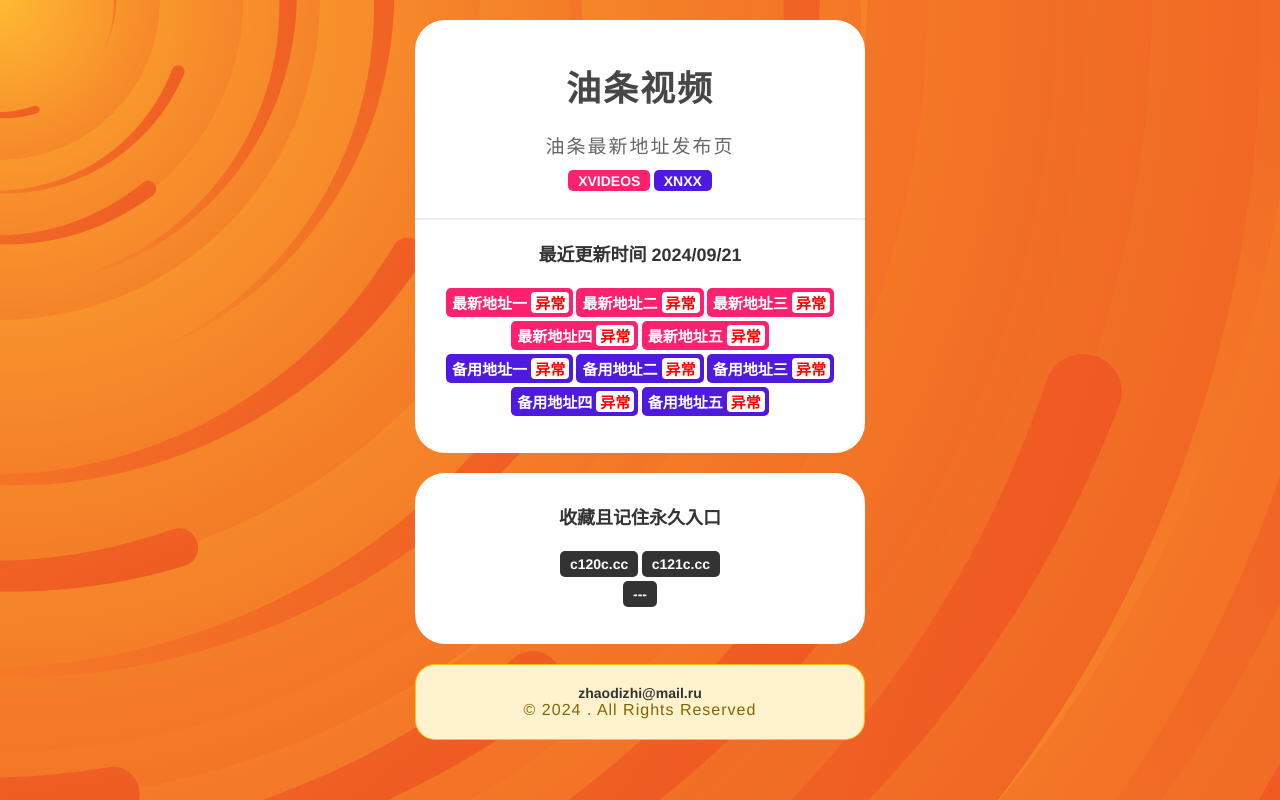
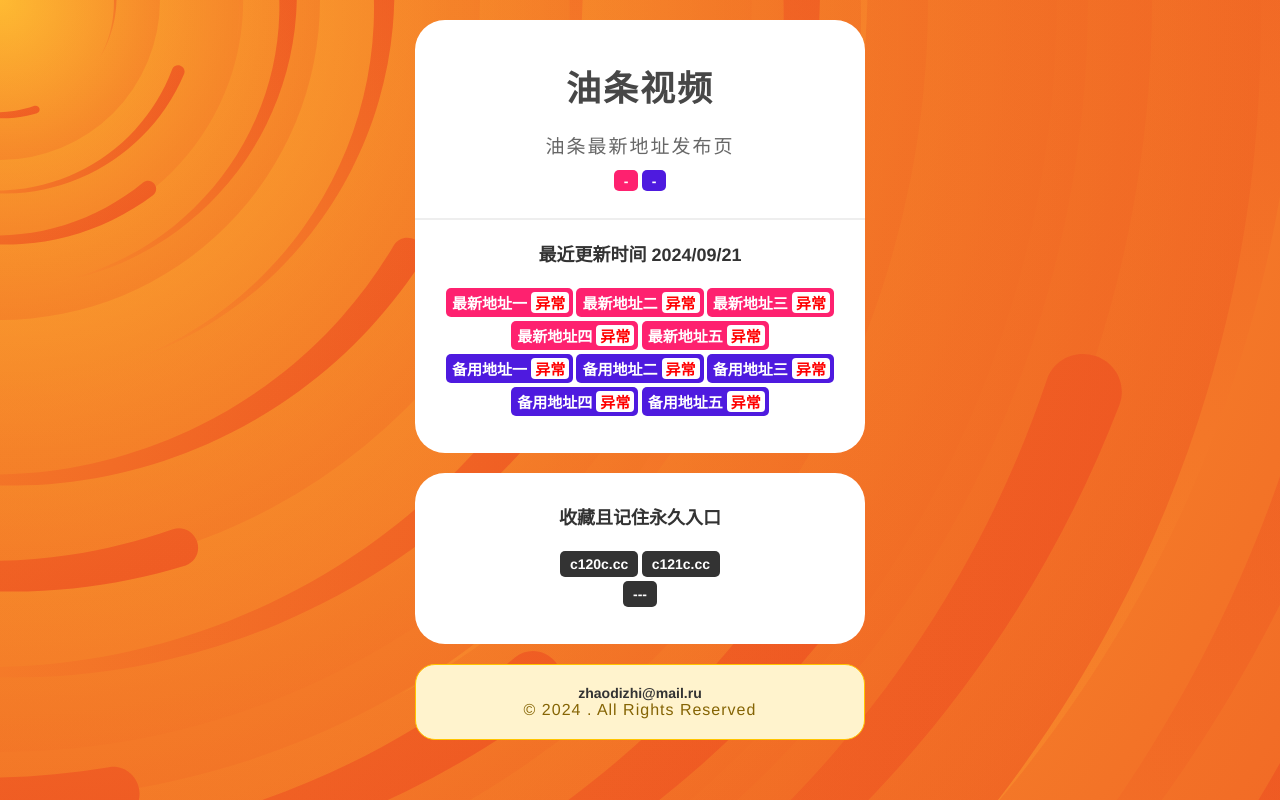
Before and after one commit to aileecool/aileecool.github.io, a plain HTML site: page xx/index.html in a window 1280 px wide. Drawn offline with Linux system fonts and the light colour scheme; a script that the page names is missing.

Commit message:
Update index.html

```diff
--- a/xx/index.html
+++ b/xx/index.html
@@ -14,8 +14,8 @@
         <div class="title">
             <h2>油条视频</h2>
             <p>油条最新地址发布页</p><br />
-            <span class="xv" style="color: #fff;font-size: 14px;font-weight: bold;padding: 2.5px 10px;border-radius: 5px;">XVIDEOS</span>
-            <span class="xn" style="color: #fff;font-size: 14px;font-weight: bold;padding: 2.5px 10px;border-radius: 5px;">XNXX</span>
+            <span class="xv" style="color: #fff;font-size: 14px;font-weight: bold;padding: 2.5px 10px;border-radius: 5px;">-</span>
+            <span class="xn" style="color: #fff;font-size: 14px;font-weight: bold;padding: 2.5px 10px;border-radius: 5px;">-</span>
         </div>
         <div class="release-main">
             <div class="links">
```
